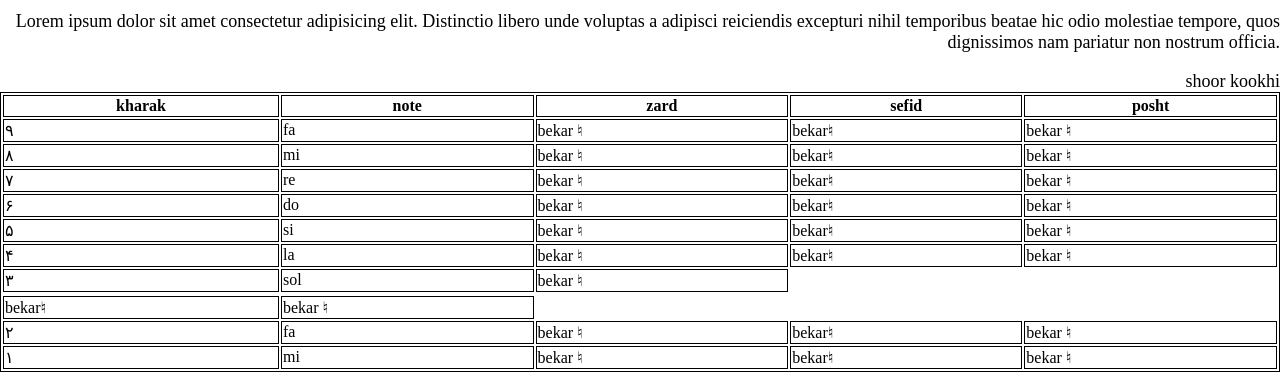
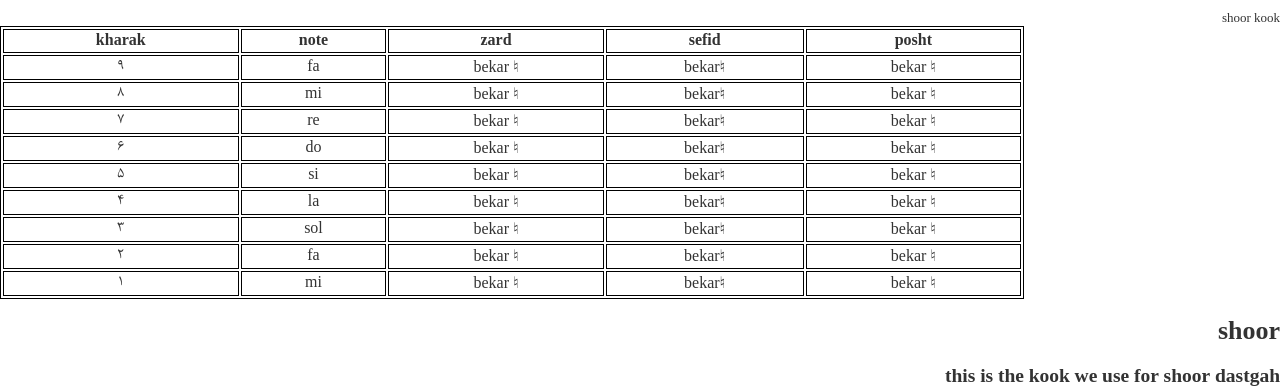
Before and after one commit to mehrdadanvar/fari-dom-manipulation, a plain HTML site: page index.html in a window 1280 px wide. Shown: the part 109-500 px from the top of the page. Drawn offline with Linux system fonts and the light colour scheme.

Commit message:
some changes

```diff
--- a/index.html
+++ b/index.html
@@ -67,7 +67,7 @@
                 <tr>
                     <td>۳</td>
                     <td>sol</td>
-                    <td>bekar ♮</td><tr>hi</tr>
+                    <td>bekar ♮</td>
                     <td>bekar♮</td>
                     <td>bekar ♮</td>
                 </tr>
@@ -146,7 +146,7 @@
                 <tr>
                     <td>۳</td>
                     <td>sol</td>
-                    <td>bekar ♮</td><tr>hi</tr>
+                    <td>bekar ♮</td>
                     <td>bekar♮</td>
                     <td>bekar ♮</td>
                 </tr>
@@ -175,6 +175,7 @@
         <div class="card" id=8></div>
 
     </div>
+    <p>در این متن کمی چرت و پرت اضافه کرده و آن را مطالعه میکنیم</p>
 </body>
 <script src="mehrdad.js"></script>
 </html>
--- a/mehrdad.css
+++ b/mehrdad.css
@@ -1,15 +1,27 @@
+@font-face {
+  font-family: mehrdad;
+  src: url("/mehrdad.TTF");
+  font-weight: normal;
+  font-style: normal;
+}
 body {
+  font-family: mehrdad;
   margin: 0;
   padding: 0;
   text-align: right;
-  font-size: large;
+  font-size: small;
+  color: #333;
 }
 
 table,
 th,
 td {
   border: 1px solid black;
+  text-align: center;
 }
 table {
-  width: 100%;
+  width: 80%;
 }
+p {
+  font-family: mehrdad;
+}
--- a/mehrdad.js
+++ b/mehrdad.js
@@ -17,4 +17,23 @@ const newparagrap = document.createElement('p');
 newparagrap.textContent = "hello new content is here";
 body.append(newparagrap);
 
-const buttons = document.querySelectorAll('button');
+//creating a table from the dom
+// const previousTable = document.querySelector('table'); //does not work
+// const previousTable = document.getElementById('1');
+// const newTable = document.createElement('table');
+// body.append(newTable);
+// console.log("successfuuly inserted a table");
+
+//cleaning data from the table
+const tableData = document.querySelector('table.kook-holder');
+const analyzing = tableData.rows[1].innerText;
+console.log(analyzing[0]);
+const tobeadded = document.createElement('ul');
+body.append(tobeadded);
+
+// body.append(mehrdad);
+
+
+
+// const godknowswhat = tableData[0].innerText;
+// console.log(godknowswhat);
```
Also changed, not shown: mehrdad.TTF (added).
